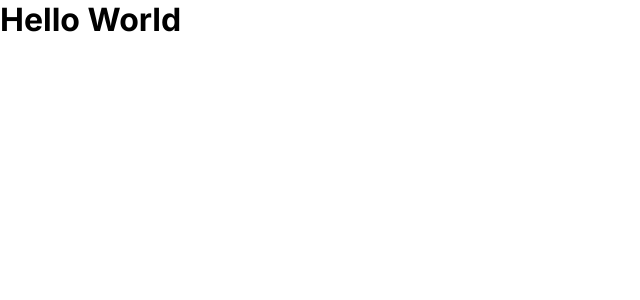
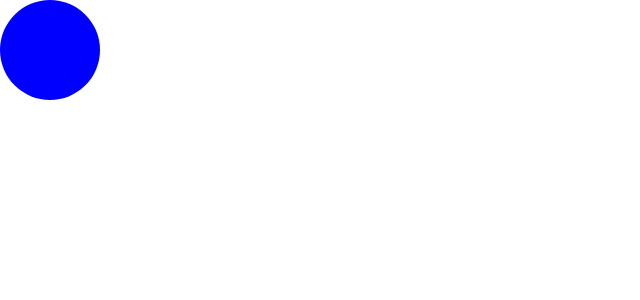
Before and after one commit to brayandm/xball, a Next.js app: page / in a window 1280 px wide. Shown: the top 300 px of the page, without its empty margins (0-640 px from the left). Built offline with nearby package versions, Linux system fonts and the light colour scheme.

Commit message:
Player component added

```diff
--- a/src/app/page.tsx
+++ b/src/app/page.tsx
@@ -1,3 +1,5 @@
+import Player from '@/components/Player';
+
 export default function Home() {
-  return <h1>Hello World</h1>;
+  return <Player />;
 }
--- /dev/null
+++ b/src/components/Player/Player.module.css
@@ -0,0 +1,6 @@
+.player {
+    width: 100px;
+    height: 100px;
+    border-radius: 50%;
+    background-color: blue;
+}
--- /dev/null
+++ b/src/components/Player/Player.tsx
@@ -0,0 +1,10 @@
+'use client';
+
+import styles from './Player.module.css';
+
+export default function Player() {
+    return (
+        <div className={styles.player}>
+            </div>
+    );
+}
--- /dev/null
+++ b/src/components/Player/index.ts
@@ -0,0 +1,2 @@
+import Player from './Player';
+export default Player;
```
